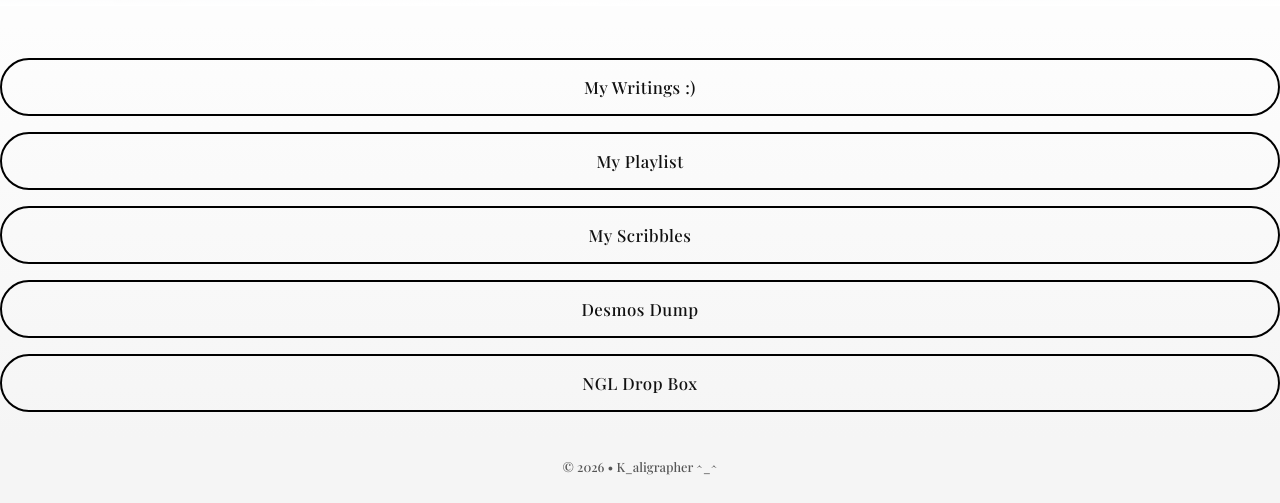
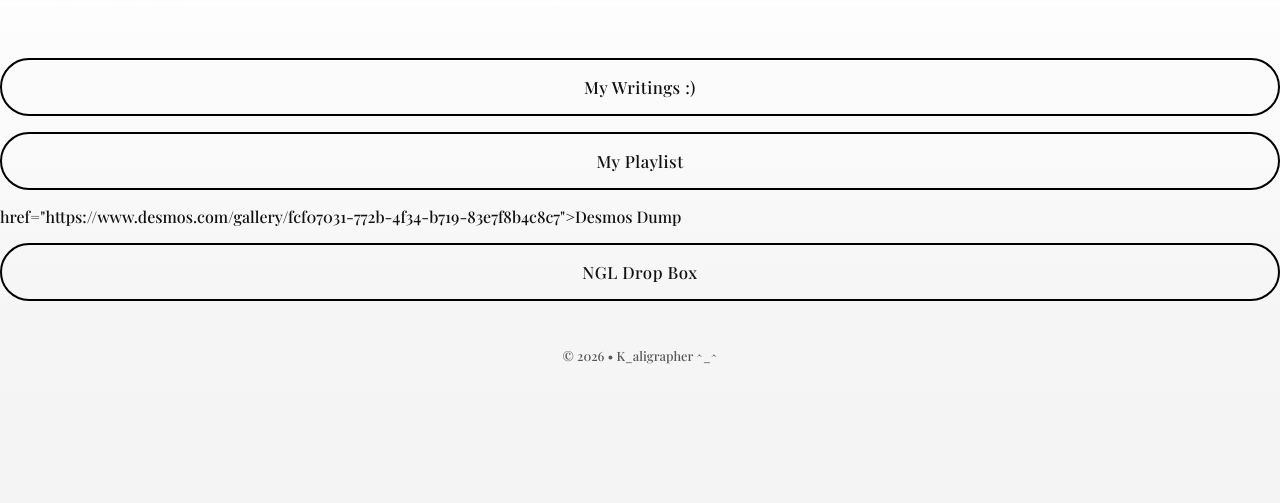
Before and after one commit to K-aligrapher/linktree-self, a plain HTML site: page index.html in a window 1280 px wide. Shown: the part 474-977 px from the top of the page. After the commit the page ends 866 px from the top, so only its background shows below. Drawn offline with nearby package versions, Linux system fonts and the light colour scheme.

Commit message:
Update index.html

```diff
--- a/index.html
+++ b/index.html
@@ -137,8 +137,8 @@ body {
 <div class="links">
   <a class="btn" href="https://www.instagram.com/_mungurula.raaga">My Writings :)</a>
 <a class="btn" href=https://youtube.com/playlist?list=PLoVz0sFihwYJdNQp5D4mYevLf4sBJz9-c&si=luOEySbv6MuSI7go">My Playlist</a>
-  <a class="btn" href="https://scribblesbykaligrapher.wordpress.com/2025/03/08/hello-world/">My Scribbles</a>
-  <a class="btn" href="https://www.desmos.com/gallery/fcf07031-772b-4f34-b719-83e7f8b4c8c7">Desmos Dump</a>
+  <!-- <a class="btn" href="https://scribblesbykaligrapher.wordpress.com/2025/03/08/hello-world/">My Scribbles</a>
+  <a class="btn" --> href="https://www.desmos.com/gallery/fcf07031-772b-4f34-b719-83e7f8b4c8c7">Desmos Dump</a>
 <a class="btn" href="https://ngl.link/k_aligrapher96776">NGL Drop Box</a>
 </div>
 
```
